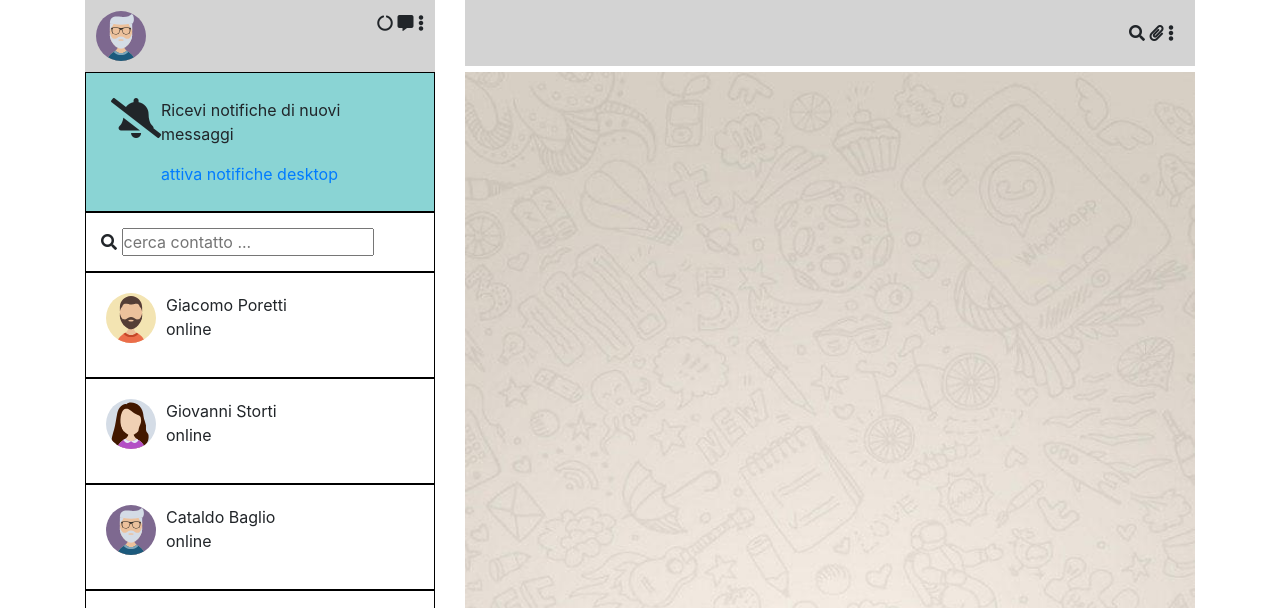
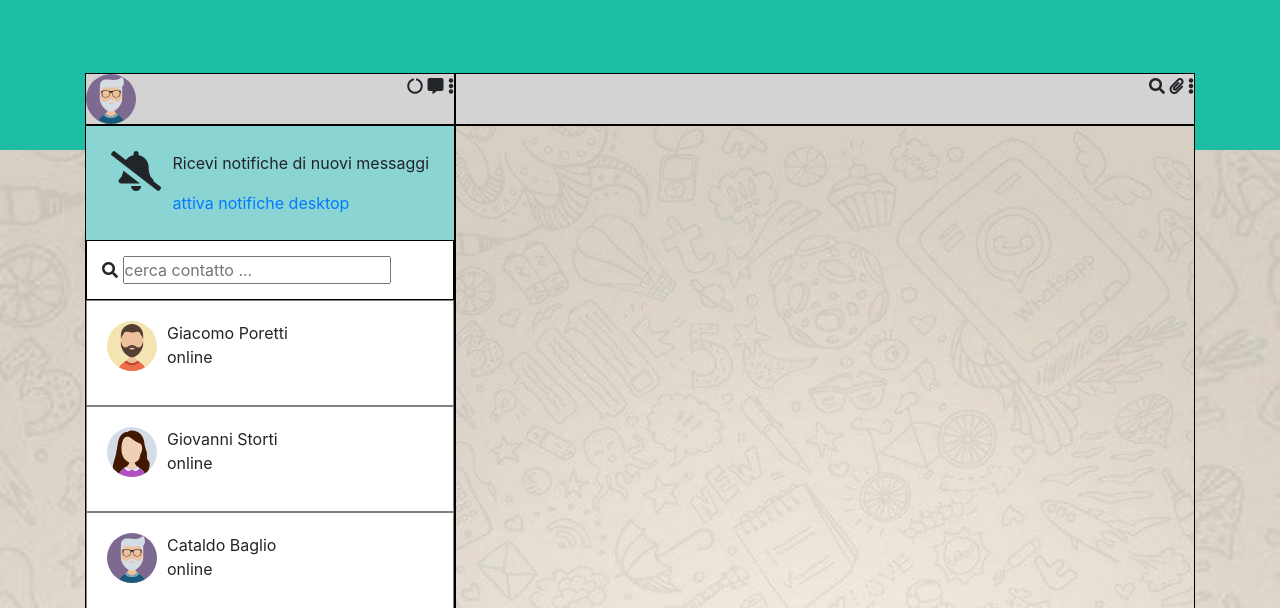
Before and after one commit to GiuseppeVigliaturo/js-html-css-boolzap, a plain HTML site: page index.html in a window 1280 px wide. Shown: the top 608 px of the page. Drawn offline with nearby package versions, Linux system fonts and the light colour scheme.

Commit message:
sfondo e sistamazione ingombri colonne

```diff
--- a/assets/css/style.css
+++ b/assets/css/style.css
@@ -3,6 +3,40 @@
   margin: 0;
   padding: 0;
   box-sizing: border-box;
+}
+/* creo la classe terminator perchè questo simpaticone di bootstrap aggiunge margini e padding negativi */
+.terminator
+{
+  padding: 0 !important;
+  margin: 0 !important;
+}
+.wrapper
+{
+  width: 100%;
+  height: 100%;
+  background-image: url("../img/sfondochat.jpg");
+  background-repeat: no-repeat;
+  background-size: cover;
+  padding: 10px;
+}
+.wrapper .testa
+{
+  background-color: #1EBEA5;
+  width: 100%;
+  height: 150px;
+  z-index: 0;
+  position: absolute;
+  top: 0;
+  left: 0;
+}
+
+.mrgtop
+{
+  margin-top: 5%;
+}
+.profile
+{
+  background-color: lightgrey;
 }
 .profilo-user
 {
@@ -10,8 +44,9 @@
   justify-content: space-between;
   flex-direction: row;
   padding: 10px;
-  border: 1px solid lightgrey;
-  background-color: lightgrey;
+  border: 1px solid black;
+
+
 }
 .profilo-contatto
 {
@@ -19,20 +54,25 @@
   justify-content: space-between;
   flex-direction: row;
   padding: 20px;
-  border: 1px solid lightgrey;
-  background-color: lightgrey;
+  border: 1px solid black;
+
 }
 .container-contatti
 {
   display: flex;
   flex-direction: column;
+  background-color: white;
+}
+.colsx
+{
+border: 1px solid black;
 }
 .notifiche
 {
 display: flex;
 justify-content: space-between;
 padding: 25px;
-border: 1px solid black;
+/* border: 1px solid black; */
 background-color: rgb(138, 212, 212);
 overflow-x: hidden;/* debug*/
 }
@@ -44,14 +84,22 @@ overflow-x: hidden;/* debug*/
 {
   padding: 15px;
   border: 1px solid black;
+  background-color: white;
+}
+.searchbar input
+{
+  width: 80%;
+overflow-x: hidden;/* debug*/
 }
 .contatto
 {
+background-color: white;
 padding: 20px;
-border: 1px solid black;
 display: flex;
 flex-direction: row;
 justify-content: flex-start;
+border: 1px solid grey;
+
 }
 .status-contatto
 {
@@ -59,18 +107,17 @@ justify-content: flex-start;
 }
 .listacontatti{
 width: 100%;
-height: calc(60vh);
+height: calc(48vh);
 overflow-y: scroll;
 }
 .container-chat
 {
-
-  width: 100%;
-  height: calc(85vh - 30px);
+  height: calc(70vh - 20px);
   overflow-y: scroll;
   background-image: url("../img/sfondochat.jpg");
   background-repeat: no-repeat;
   background-size: cover;
+  border: 1px solid black;
 
   /*debug*/
 
@@ -81,8 +128,10 @@ overflow-y: scroll;
 }
 .keyboard
 {
+  width: 100%;
   padding: 8px;
   border: 1px solid black;
+  background-color: white;
 }
 .keyboard input
 {
@@ -100,14 +149,14 @@ overflow-y: auto;
  #contenitore-mymessages
  {
     text-align: right;
-    /* overflow: hidden; */
+
     margin-right: 10px;
 }
 #contenitore-answer
 {
    text-align: left;
    margin-left: 10px;
-   /* overflow: hidden; */
+
 }
  #template {
   display: none;
@@ -118,7 +167,7 @@ overflow-y: auto;
 
 .msgsent
 {
-  margin-top: 10px;
+  margin-top: 20px;
 }
 .msgsent .testo {
   background-color: rgb(127, 203, 80);
@@ -129,7 +178,7 @@ overflow-y: auto;
 /* per la risposta */
 .risposta
 {
-  margin-top: 20px;
+  margin-top: 30px;
 }
 .risposta .risp-testo {
   background-color: white;
--- a/index.html
+++ b/index.html
@@ -8,10 +8,17 @@
     <link rel="stylesheet" href="https://cdnjs.cloudflare.com/ajax/libs/font-awesome/5.11.2/css/all.css">
   </head>
   <body>
-    <div class="container">
-      <div class="row">
-        <div class="col-4">
-          <div class="profilo-user">
+
+    <div class="wrapper">
+      <div class="testa">
+
+      </div>
+      <div class="container globale mrgtop">
+        <div class="row terminator">
+          <div class="col-12 terminator profile">
+            <div class="row terminator">
+              <div class="col-4 terminator profilo-user">
+
                   <div class="avatar">
                   <img class="img-fluid" src="assets/img/avatar3.svg" alt="">
                   </div>
@@ -21,11 +28,11 @@
                     <i class="fas fa-ellipsis-v"></i>
                   </div>
 
-          </div>
+
 
               </div>
-        <div class="col-8">
-          <div class="profilo-contatto">
+              <div class="col-8 terminator profilo-contatto">
+
                   <div class="contenitore-avatar">
                     <p id="nomecontatto"></p>
 
@@ -38,11 +45,18 @@
                   </div>
 
               </div>
+            </div>
+          </div> <!-- fine profile -->
 
-        </div>
+
+
         </div><!-- fine row -->
-      <div class="row">
-        <div class="col-4">
+
+
+        <div class="row terminator">
+          <div class="col-12 terminator">
+            <div class="row terminator">
+              <div class="col-4 terminator colsx">
                 <div class="notifiche">
                   <i class="fas fa-bell-slash bell"></i>
                   <span>
@@ -155,8 +169,6 @@
                           <span class="nome">Giuseppe Vigliaturo</span>
                           <p>online</p>
                           </div>
-
-
                         </div>
                       </li>
 
@@ -210,17 +222,17 @@
 
               </div>
 
-        <div class="col-8 direct">
+              <div class="col-8 terminator direct">
 
-          <div class="container-chat">
-            <div class="row">
-              <div class="col-6">
+                  <div class="row terminator container-chat">
+                    <div class="col-6 terminator">
                       <div id="contenitore-answer">
 
                       </div>
 
                     </div>
-              <div class="col-6">
+                    <div class="col-6 terminator">
+
                       <div id="contenitore-mymessages">
 
                       </div>
@@ -228,14 +240,6 @@
                     </div>
                   </div>
 
-
-
-
-
-
-
-
-          </div><!-- fine container-chat -->
 
                 <div class="keyboard">
                 <i class="far fa-smile"></i>
@@ -245,6 +249,8 @@
 
                 </div>
               </div> <!-- fine col-8 direct -->
+            </div>
+          </div>
 
         </div>
 
@@ -257,9 +263,9 @@
         <div class="msgsent">
           <div class="testo"></div>
 
-        <sub class="ora-invio">
+          <!-- <sub class="ora-invio">
             10:10
-        </sub>
+          </sub> -->
 
         </div>
       </div>
@@ -269,11 +275,13 @@
         <div class="risposta">
           <div class="risp-testo"></div>
 
-        <sub class="ora-invio-risposta">
+          <!-- <sub class="ora-invio-risposta">
             10:10
-        </sub>
+          </sub> -->
 
         </div>
+      </div>
+
     </div>
 
 
```
Lines whose indentation alone changed are shown as unchanged.
